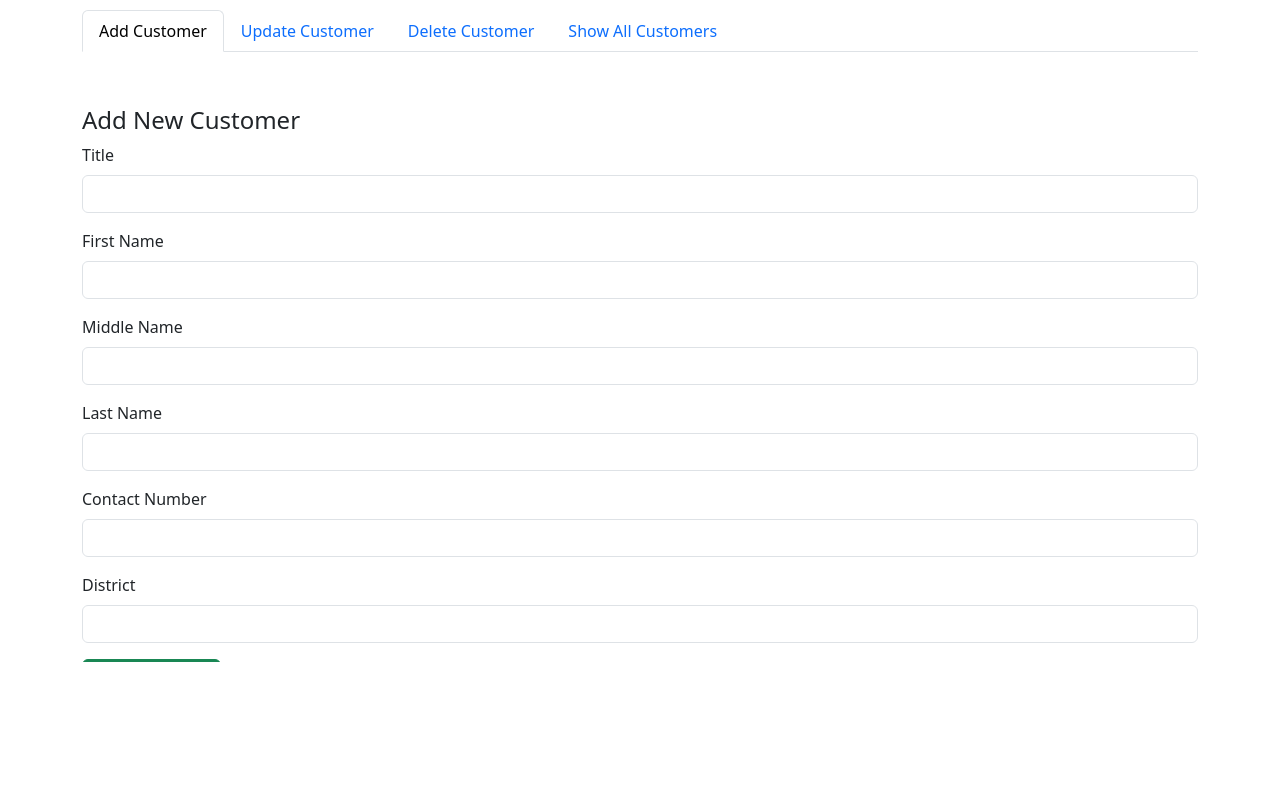
After one commit to Mufli-Mohideen/simpleERP, a PHP site: page /views/customer.php in a window 1280 px wide. The commit adds this page. Run offline with PHP 8.4, Linux system fonts and the light colour scheme.

Commit message:
Customer UI completed

```diff
--- /dev/null
+++ b/views/customer.php
@@ -0,0 +1,156 @@
+<!DOCTYPE html>
+<html lang="en">
+<head>
+    <meta charset="UTF-8">
+    <meta name="viewport" content="width=device-width, initial-scale=1.0">
+    <title>Customer Management</title>
+    <link href="https://cdn.jsdelivr.net/npm/bootstrap@5.3.0-alpha1/dist/css/bootstrap.min.css" rel="stylesheet">
+    <style>
+        .custom-container {
+            margin: auto;
+            padding-top: 10px;
+            height: 100vh;
+            overflow: hidden;
+        }
+
+        /* Ensure that each form starts from the top */
+        .tab-pane {
+            max-height: 600px; /* Adjust based on your design */
+            overflow-y: auto; /* Add scrolling if content exceeds height */
+            padding-top: 20px;
+        }
+
+        /* Add padding between tab content sections */
+        .tab-content {
+            margin-top: 10px;
+        }
+    </style>
+</head>
+<body>
+
+    <div class="container custom-container">
+        <!-- Tabs for switching between forms -->
+        <ul class="nav nav-tabs" id="customerTabs" role="tablist">
+            <li class="nav-item" role="presentation">
+                <button class="nav-link active" id="add-tab" data-bs-toggle="tab" data-bs-target="#addCustomerForm" type="button" role="tab">Add Customer</button>
+            </li>
+            <li class="nav-item" role="presentation">
+                <button class="nav-link" id="update-tab" data-bs-toggle="tab" data-bs-target="#updateCustomerForm" type="button" role="tab">Update Customer</button>
+            </li>
+            <li class="nav-item" role="presentation">
+                <button class="nav-link" id="delete-tab" data-bs-toggle="tab" data-bs-target="#deleteCustomerForm" type="button" role="tab">Delete Customer</button>
+            </li>
+            <li class="nav-item" role="presentation">
+                <button class="nav-link" id="show-tab" data-bs-toggle="tab" data-bs-target="#showAllCustomers" type="button" role="tab">Show All Customers</button>
+            </li>
+        </ul>
+
+        <!-- Tab content for each form -->
+        <div class="tab-content" id="customerTabsContent">
+            <!-- Add Customer Form -->
+            <div class="tab-pane fade show active" id="addCustomerForm" role="tabpanel">
+                <h4 class="mt-4">Add New Customer</h4>
+                <form method="POST" action="add_customer.php">
+                    <div class="mb-3">
+                        <label for="addTitle" class="form-label">Title</label>
+                        <input type="text" class="form-control" id="addTitle" name="title" required>
+                    </div>
+                    <div class="mb-3">
+                        <label for="addFirstName" class="form-label">First Name</label>
+                        <input type="text" class="form-control" id="addFirstName" name="first_name" required>
+                    </div>
+                    <div class="mb-3">
+                        <label for="addMiddleName" class="form-label">Middle Name</label>
+                        <input type="text" class="form-control" id="addMiddleName" name="middle_name">
+                    </div>
+                    <div class="mb-3">
+                        <label for="addLastName" class="form-label">Last Name</label>
+                        <input type="text" class="form-control" id="addLastName" name="last_name" required>
+                    </div>
+                    <div class="mb-3">
+                        <label for="addContactNo" class="form-label">Contact Number</label>
+                        <input type="text" class="form-control" id="addContactNo" name="contact_no" required>
+                    </div>
+                    <div class="mb-3">
+                        <label for="addDistrict" class="form-label">District</label>
+                        <input type="text" class="form-control" id="addDistrict" name="district" required>
+                    </div>
+                    <button type="submit" class="btn btn-success">Save Customer</button>
+                </form>
+            </div>
+
+            <!-- Update Customer Form -->
+            <div class="tab-pane fade" id="updateCustomerForm" role="tabpanel">
+                <h4 class="mt-4">Update Customer</h4>
+                <form method="POST" action="update_customer.php">
+                    <div class="mb-3">
+                        <label for="updateId" class="form-label">Customer ID</label>
+                        <input type="text" class="form-control" id="updateId" name="customer_id" required>
+                    </div>
+                    <div class="mb-3">
+                        <label for="updateTitle" class="form-label">Title</label>
+                        <input type="text" class="form-control" id="updateTitle" name="title">
+                    </div>
+                    <div class="mb-3">
+                        <label for="updateFirstName" class="form-label">First Name</label>
+                        <input type="text" class="form-control" id="updateFirstName" name="first_name">
+                    </div>
+                    <div class="mb-3">
+                        <label for="updateMiddleName" class="form-label">Middle Name</label>
+                        <input type="text" class="form-control" id="updateMiddleName" name="middle_name">
+                    </div>
+                    <div class="mb-3">
+                        <label for="updateLastName" class="form-label">Last Name</label>
+                        <input type="text" class="form-control" id="updateLastName" name="last_name">
+                    </div>
+                    <div class="mb-3">
+                        <label for="updateContactNo" class="form-label">Contact Number</label>
+                        <input type="text" class="form-control" id="updateContactNo" name="contact_no">
+                    </div>
+                    <div class="mb-3">
+                        <label for="updateDistrict" class="form-label">District</label>
+                        <input type="text" class="form-control" id="updateDistrict" name="district">
+                    </div>
+                    <button type="submit" class="btn btn-primary">Update Customer</button>
+                </form>
+            </div>
+
+            <!-- Delete Customer Form -->
+            <div class="tab-pane fade" id="deleteCustomerForm" role="tabpanel">
+                <h4 class="mt-4">Delete Customer</h4>
+                <form method="POST" action="delete_customer.php">
+                    <div class="mb-3">
+                        <label for="deleteId" class="form-label">Customer ID</label>
+                        <input type="text" class="form-control" id="deleteId" name="customer_id" required>
+                    </div>
+                    <button type="submit" class="btn btn-danger">Delete Customer</button>
+                </form>
+            </div>
+
+            <!-- Show All Customers Section -->
+            <div class="tab-pane fade" id="showAllCustomers" role="tabpanel">
+                <h4 class="mt-4">All Customers</h4>
+                <table class="table table-bordered">
+                    <thead>
+                        <tr>
+                            <th>Customer ID</th>
+                            <th>Title</th>
+                            <th>First Name</th>
+                            <th>Middle Name</th>
+                            <th>Last Name</th>
+                            <th>Contact No</th>
+                            <th>District</th>
+                        </tr>
+                    </thead>
+                    <tbody>
+                    </tbody>
+                </table>
+            </div>
+        </div>
+    </div>
+
+    <!-- Bootstrap JS for tabs functionality -->
+    <script src="https://cdn.jsdelivr.net/npm/bootstrap@5.3.0-alpha1/dist/js/bootstrap.bundle.min.js"></script>
+
+</body>
+</html>
--- a/views/dashboard.php
+++ b/views/dashboard.php
@@ -78,6 +78,7 @@
         .container-fluid {
             height: calc(100vh - 50px);
         }
+
     </style>
 </head>
 
```
